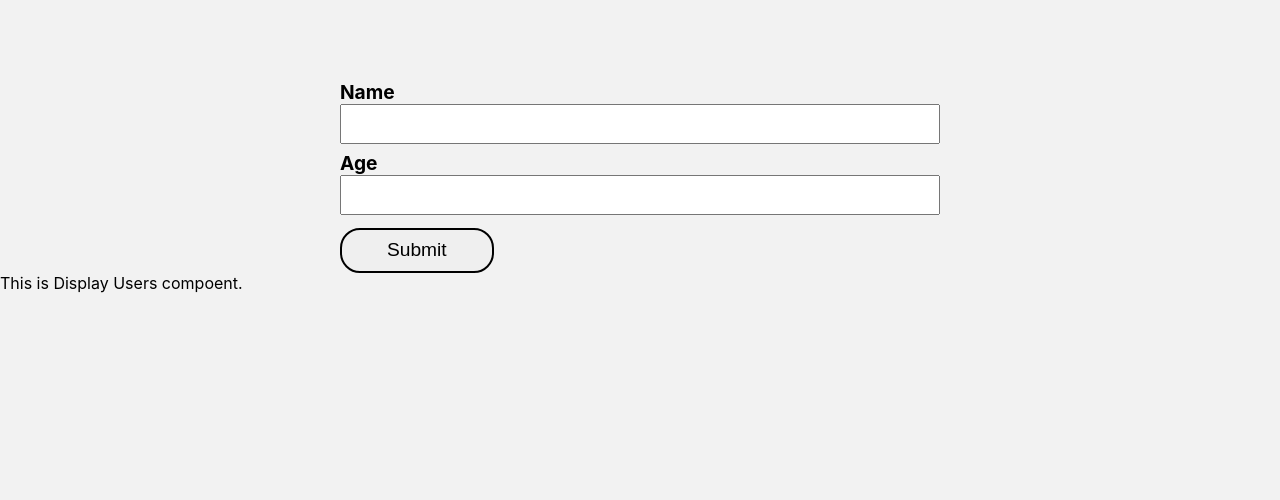
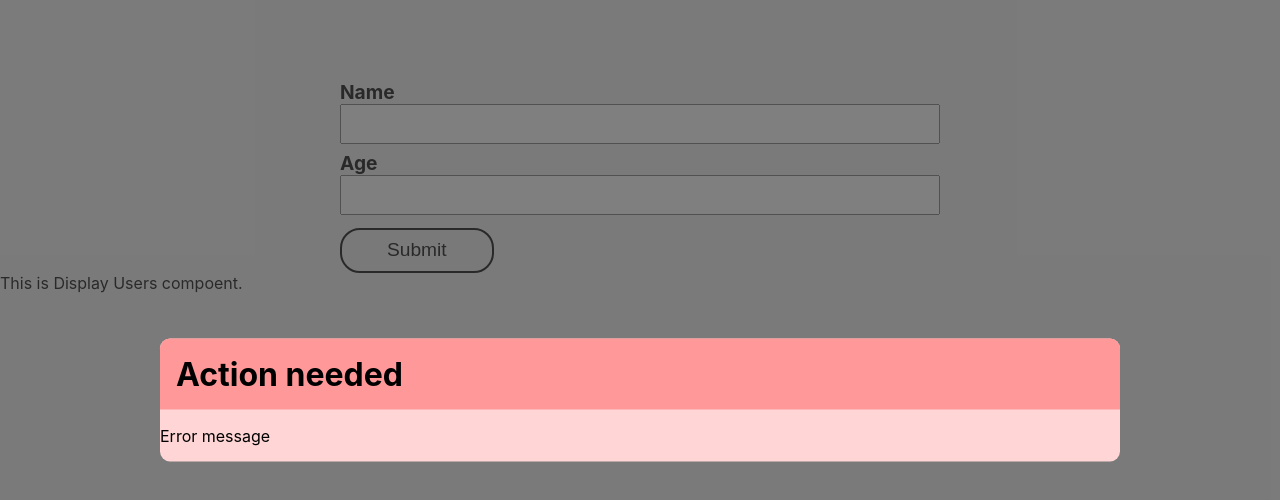
Before and after one commit to czcAndy/React_Udemy_PracticeProject, a React (Create React App) app: page / in a window 1280 px wide. Shown: the top 500 px of the page. Built offline with nearby package versions, Linux system fonts and the light colour scheme.

Commit message:
Adds a new component named ModalWindow and the basic styling for it.

```diff
--- a/public/index.html
+++ b/public/index.html
@@ -40,4 +40,7 @@
       To create a production bundle, use `npm run build` or `yarn build`.
     -->
   </body>
+  <div id="modal">
+
+  </div>
 </html>
--- a/src/components/AddUser/AddUser.js
+++ b/src/components/AddUser/AddUser.js
@@ -1,4 +1,5 @@
 import { useState } from 'react';
+import ModalWindow from '../ModalWindow/ModalWindow.js'
 import './AddUser.css';
 
 const AddUser = props => {
@@ -6,8 +7,19 @@ const AddUser = props => {
     var [name, setName] = useState('');
     var [age, setAge] = useState(0);
 
+    var[isValid, setIsvalid] = useState(true);
+
     const submitFormHandler = event => {
         event.preventDefault();
+
+
+        if (name.length === 0 && age <= 0){
+            //both invalid
+        } else if (name.length === 0){
+            // invalid name
+        } else if (age <= 0) {
+            // invalid age
+        }
 
         var user = {
             name: name,
@@ -28,7 +40,8 @@ const AddUser = props => {
     }
 
     return (
-        <form className="contact-form" onSubmit={submitFormHandler}>
+        <>
+         <form className="contact-form" onSubmit={submitFormHandler}>
             <label className="contact-label-form" htmlFor="name">Name</label>
             <input className="contact-input-form" id="name" type="text" name="name" onChange={inputNameChangeHandler}></input>
 
@@ -37,6 +50,8 @@ const AddUser = props => {
 
             <input className="primary-button" type="submit"></input>
         </form>
+        <ModalWindow></ModalWindow>
+        </>
     )
 };
 
--- /dev/null
+++ b/src/components/ModalWindow/ModalWindow.css
@@ -0,0 +1,30 @@
+.modal-container {
+  min-width: 300px;
+  width: 75%;
+  background-color: rgb(255, 213, 213);
+  left: 50%;
+  top: 50%;
+  transform: translate(-50%, -50%);
+  position: absolute;
+
+  border-radius: 10px;
+  z-index: 2;
+}
+
+.modal-title{
+    background-color:  rgb(255, 152, 152);
+    border-radius: 10px 10px 0 0;
+    margin:0;
+    padding:0.5em;
+}
+
+.modal-background{
+    position: absolute;
+    top: 0;
+    left: 0;
+    height: 100%;
+    width: 100%;
+    background-color: rgba(63, 62, 62, 0.664);
+
+    z-index: 1;
+}
--- /dev/null
+++ b/src/components/ModalWindow/ModalWindow.js
@@ -0,0 +1,17 @@
+import "./ModalWindow.css";
+import reactDom from "react-dom";
+
+const ModalWindow = (prop) => {
+  return reactDom.createPortal(
+    <>
+      <div className="modal-container">
+        <h1 className="modal-title">Action needed</h1>
+        <p className="model-message">Error message</p>
+      </div>
+      <div className="modal-background"></div>
+    </>,
+    document.getElementById("modal")
+  );
+};
+
+export default ModalWindow;
```
